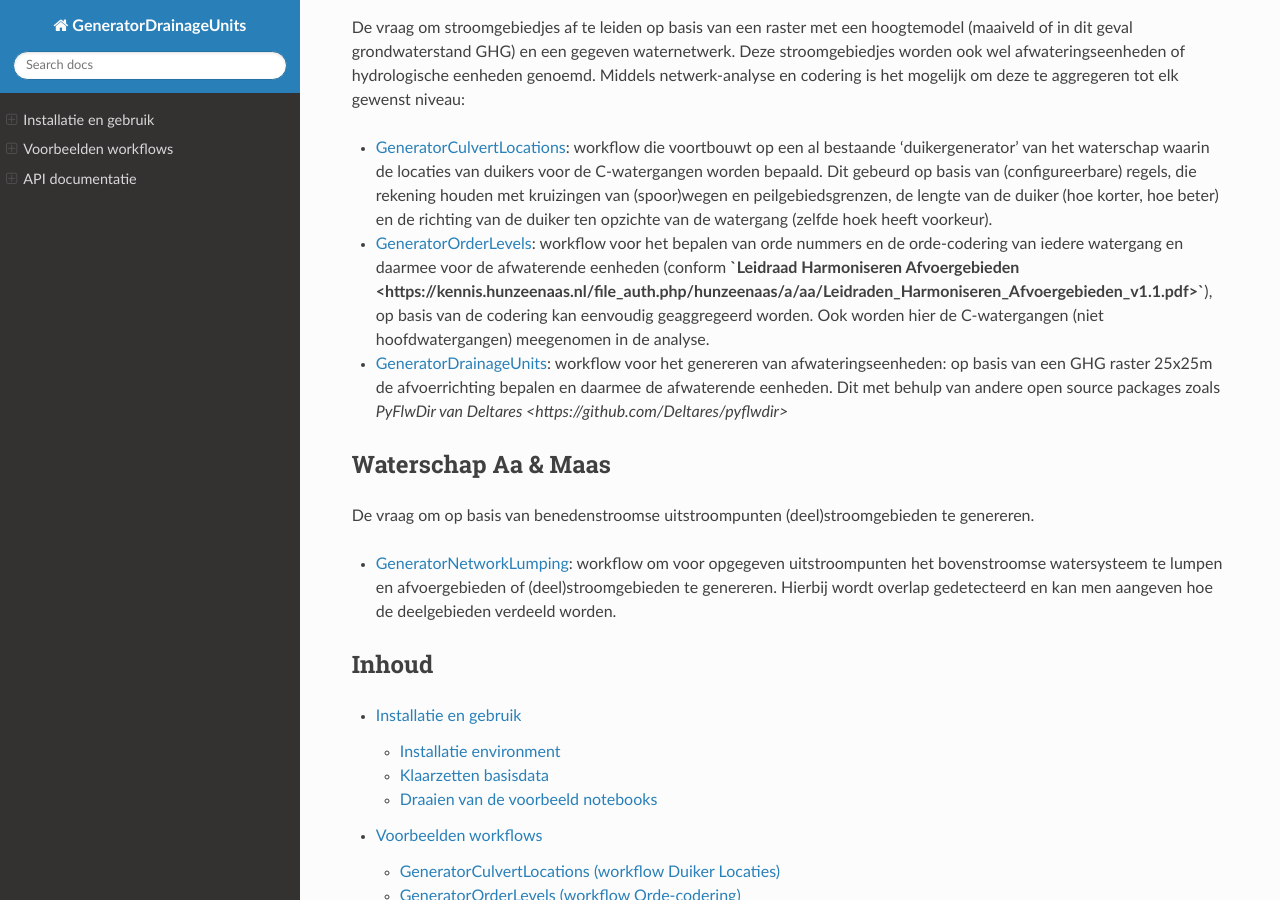
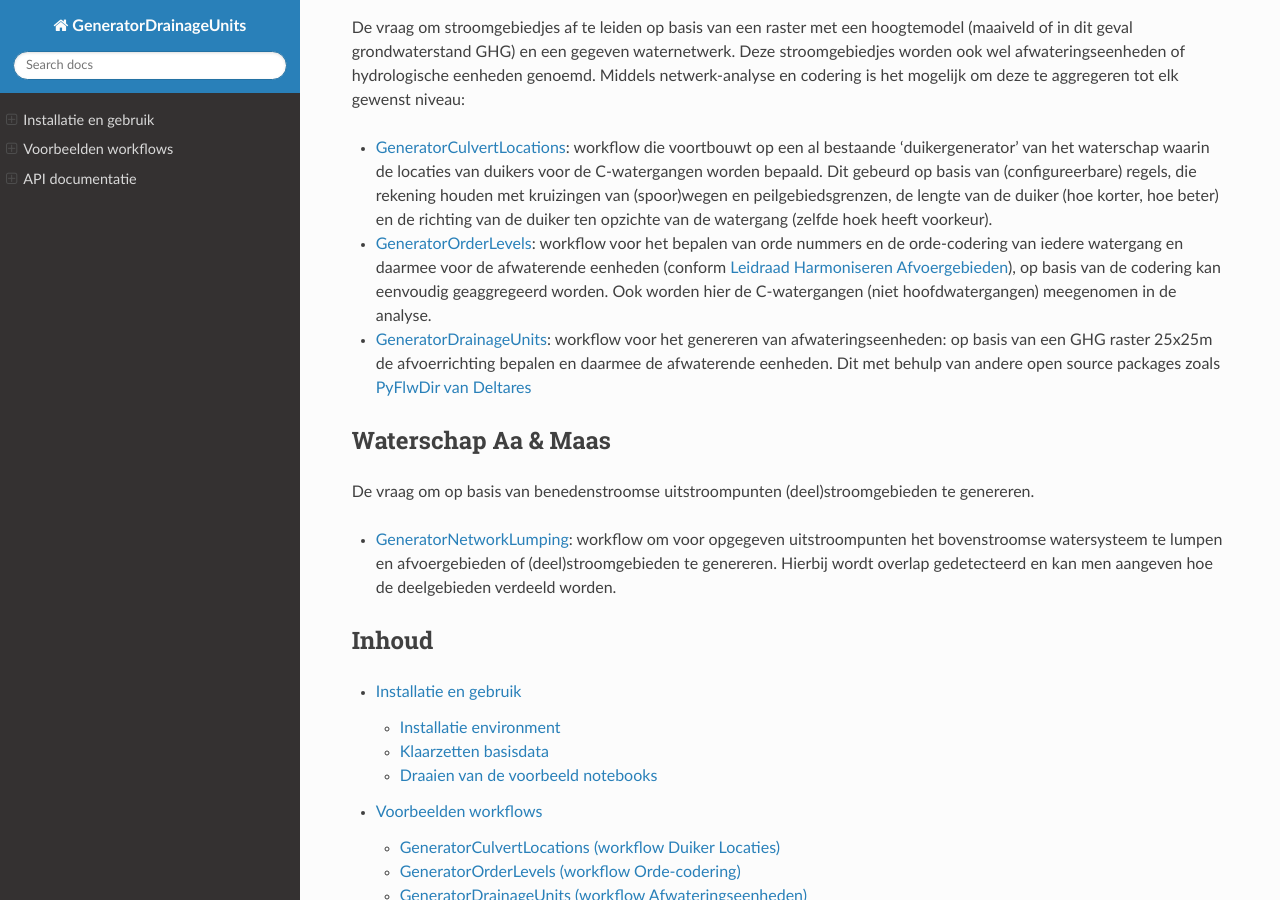
Before and after one commit to Sweco-NL/damo_afvoergebiedaanvoergebied, a Sphinx documentation site: the page built from docs/index.rst, in a window 1280 px wide and 900 px high, scrolled down 727 px. Built offline with Sphinx 7.4.7 and the Read the Docs theme 3.1.0, drawn with Linux system fonts in a browser that asks for light colours.

Commit message:
update link leidraad

```diff
--- a/docs/index.rst
+++ b/docs/index.rst
@@ -28,9 +28,9 @@ De vraag om stroomgebiedjes af te leiden op basis van een raster met een hoogtem
 
 - `GeneratorCulvertLocations <some_examples.html#generatorculvertlocations-workflow-duiker-locaties>`_: workflow die voortbouwt op een al bestaande 'duikergenerator' van het waterschap waarin de locaties van duikers voor de C-watergangen worden bepaald. Dit gebeurd op basis van (configureerbare) regels, die rekening houden met kruizingen van (spoor)wegen en peilgebiedsgrenzen, de lengte van de duiker (hoe korter, hoe beter) en de richting van de duiker ten opzichte van de watergang (zelfde hoek heeft voorkeur).
 
-- `GeneratorOrderLevels <some_examples.html#generatororderlevels-workflow-orde-codering>`_: workflow voor het bepalen van orde nummers en de orde-codering van iedere watergang en daarmee voor de afwaterende eenheden (conform **`Leidraad Harmoniseren Afvoergebieden <https://kennis.hunzeenaas.nl/file_auth.php/hunzeenaas/a/aa/Leidraden_Harmoniseren_Afvoergebieden_v1.1.pdf>`**), op basis van de codering kan eenvoudig geaggregeerd worden. Ook worden hier de C-watergangen (niet hoofdwatergangen) meegenomen in de analyse.
+- `GeneratorOrderLevels <some_examples.html#generatororderlevels-workflow-orde-codering>`_: workflow voor het bepalen van orde nummers en de orde-codering van iedere watergang en daarmee voor de afwaterende eenheden (conform `Leidraad Harmoniseren Afvoergebieden <https://kennis.hunzeenaas.nl/file_auth.php/hunzeenaas/a/aa/Leidraden_Harmoniseren_Afvoergebieden_v1.1.pdf>`_), op basis van de codering kan eenvoudig geaggregeerd worden. Ook worden hier de C-watergangen (niet hoofdwatergangen) meegenomen in de analyse.
 
-- `GeneratorDrainageUnits <some_examples.html#generatordrainageunits-workflow-afwateringseenheden>`_: workflow voor het genereren van afwateringseenheden: op basis van een GHG raster 25x25m de afvoerrichting bepalen en daarmee de afwaterende eenheden. Dit met behulp van andere open source packages zoals `PyFlwDir van Deltares <https://github.com/Deltares/pyflwdir>`
+- `GeneratorDrainageUnits <some_examples.html#generatordrainageunits-workflow-afwateringseenheden>`_: workflow voor het genereren van afwateringseenheden: op basis van een GHG raster 25x25m de afvoerrichting bepalen en daarmee de afwaterende eenheden. Dit met behulp van andere open source packages zoals `PyFlwDir van Deltares <https://github.com/Deltares/pyflwdir>`_
 
 
 Waterschap Aa & Maas
```
